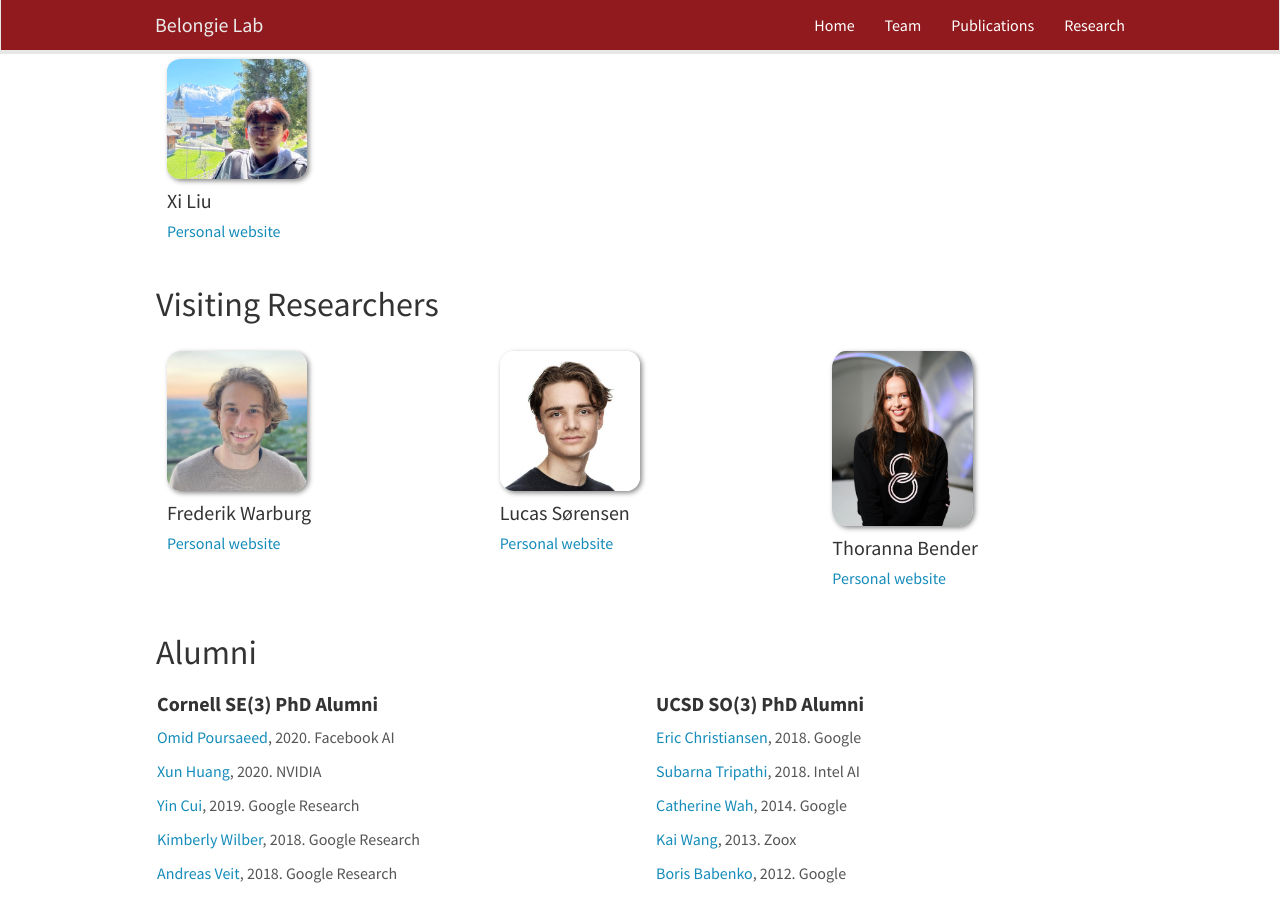
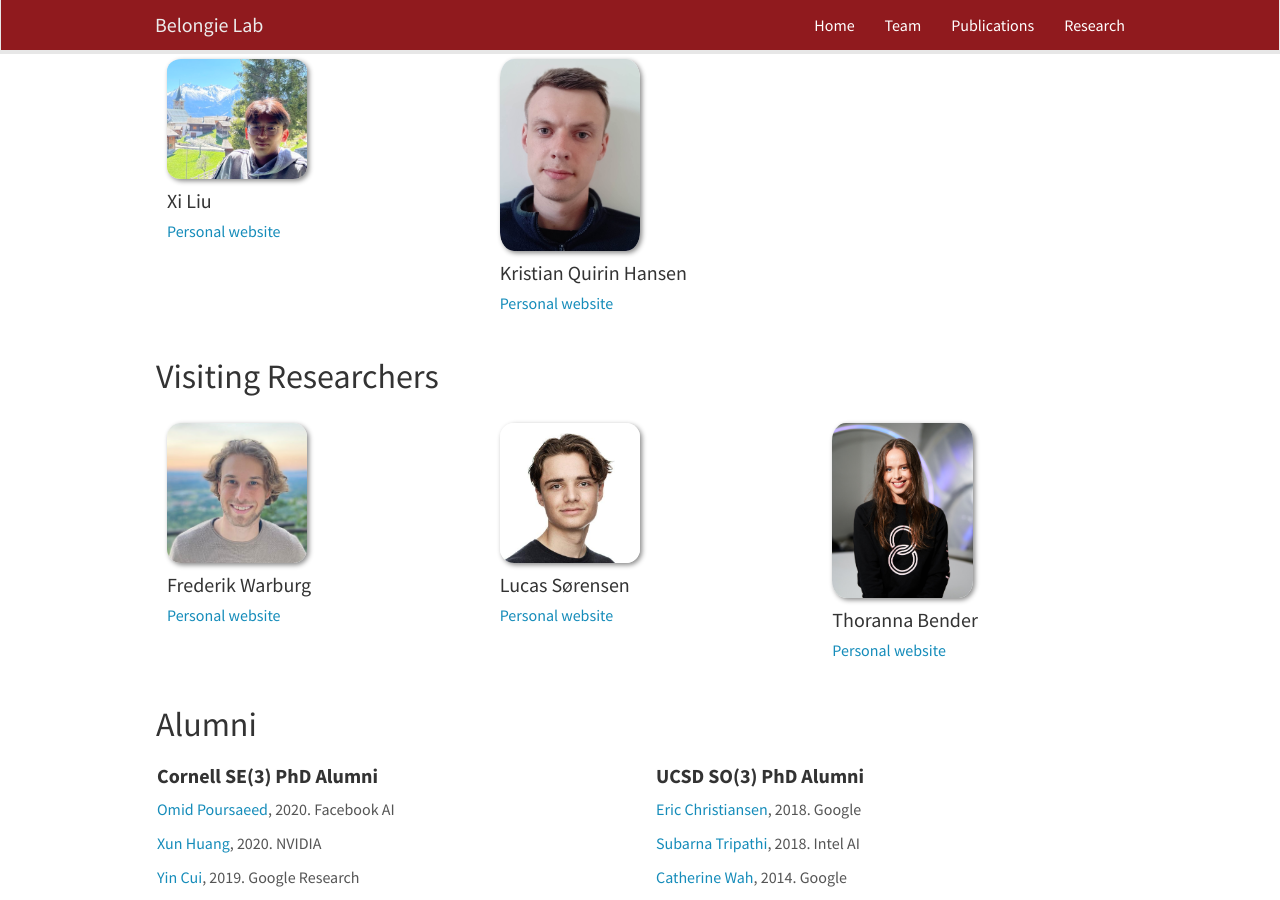
Before and after one commit to BelongieLab/belongielab.github.io, a Jekyll site: the page built from _pages/team.md, in a window 1280 px wide and 900 px high, scrolled down 1925 px. Built offline with Jekyll 4.4.1, drawn with Linux system fonts in a browser that asks for light colours; nearby versions of some CDN libraries.

Commit message:
adding kristian to ra

```diff
--- a/_data/ra_members.yml
+++ b/_data/ra_members.yml
@@ -1,3 +1,7 @@
 - name: Xi Liu
   photo: xi.jpg
   website: https://xiliu8006.github.io/
+
+- name: Kristian Quirin Hansen
+  photo: kristian.jpg
+  website: https://github.com/kristianQh
```
Also changed, not shown: images/teampic/kristian.jpg (added).
